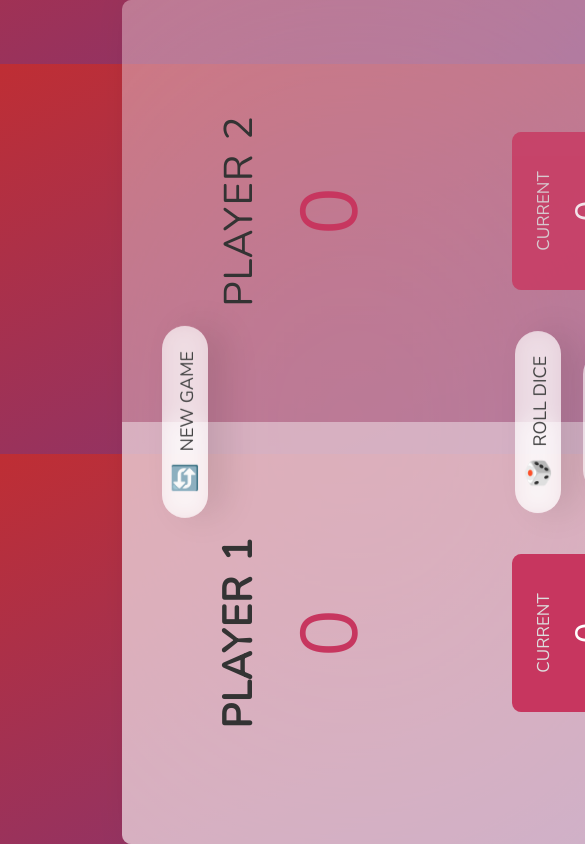
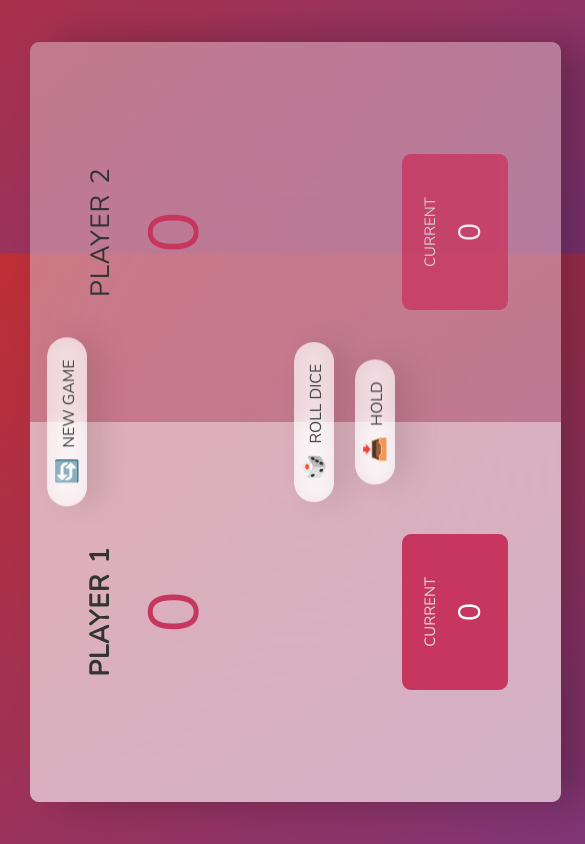
Before and after one commit to 0nefarius/pig-game-course, a plain HTML site: page index.html in a window 390 px wide. Shown: the top 844 px of the page, 585 px wide, since content can reach past the window. Drawn offline with nearby package versions, Linux system fonts and the light colour scheme.

Commit message:
Responding to smaller tablets/smartphones

```diff
--- a/css/queries.css
+++ b/css/queries.css
@@ -1,12 +1,45 @@
 @media screen and (min-width: 320px) and (max-width: 767px) and (orientation: portrait) {
   html {
+    font-size: 55%;
     transform: rotate(-90deg);
     transform-origin: left top;
     width: 100vh;
-    height: 100vw;
     overflow-x: hidden;
     position: absolute;
     top: 100%;
     left: 0;
   }
+
+  body {
+    height: 70vh;
+  }
+
+  main {
+    height: 90%;
+    width: 90%;
+  }
+
+  .player {
+    padding: 6rem 8rem;
+  }
+
+  .name {
+    font-size: 3rem;
+  }
+
+  .btn--new {
+    top: 2rem;
+  }
+
+  .btn--roll {
+    top: 30rem;
+  }
+
+  .btn--hold {
+    top: 37rem;
+  }
+
+  .dice {
+    top: 12rem;
+  }
 }
```
